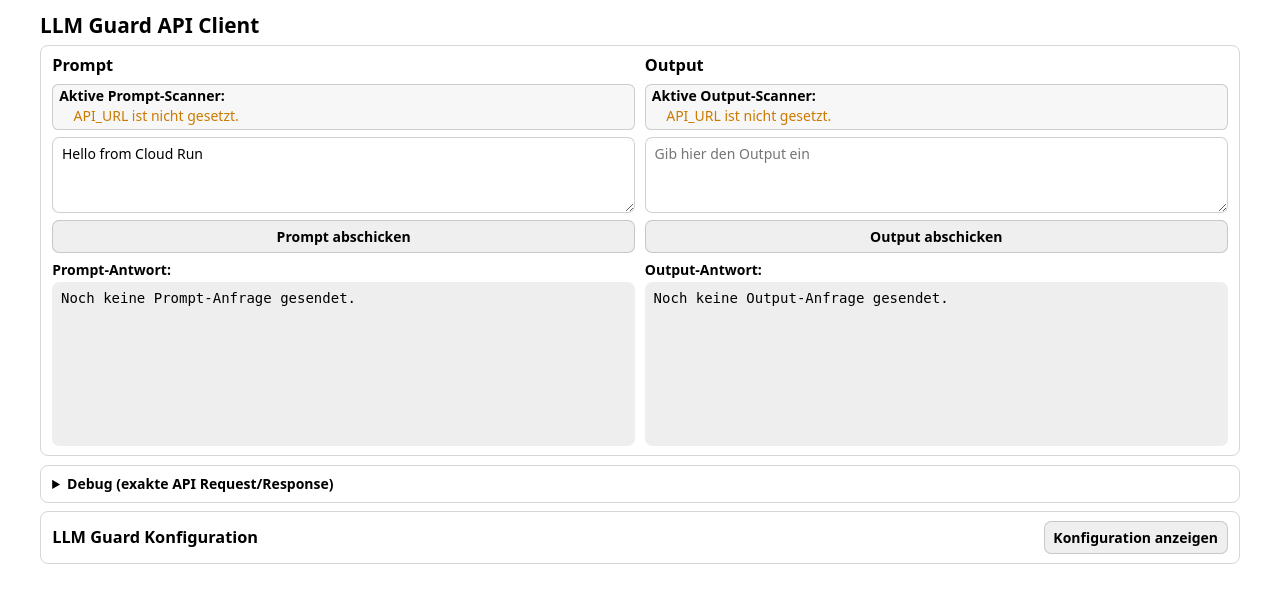
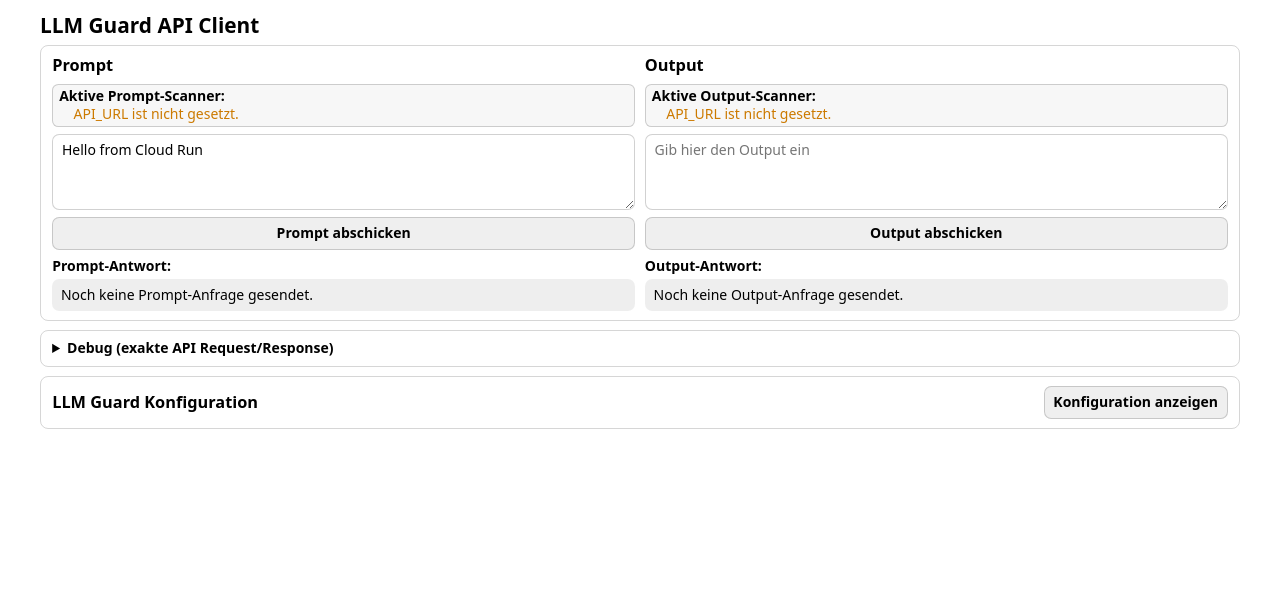
Before and after one commit to hw-avency/LLM-guard-test, a Flask app: page / in a window 1280 px wide. Shown: the top 603 px of the page. Run offline with Flask 3, Linux system fonts and the light colour scheme.

Commit message:
Fix whitespace and oversized scanner/result panels

```diff
--- a/templates/index.html
+++ b/templates/index.html
@@ -19,15 +19,16 @@
     .tab-button { opacity: .8; }
     .tab-button.active { opacity: 1; border-color: #2e8b57; }
     pre { white-space: pre-wrap; word-break: break-word; background: #0001; border-radius: .45rem; padding: .45rem .55rem; margin: .2rem 0 0; max-height: 240px; overflow: auto; }
+    .response-panel { white-space: normal; word-break: break-word; background: #0001; border-radius: .45rem; padding: .45rem .55rem; margin: .2rem 0 0; }
     .muted { opacity: .8; }
     .ok { color: #2e8b57; }
     .warn { color: #cc7a00; }
     .bad { color: #d23f3f; }
     details summary { cursor: pointer; font-weight: 600; }
     .result-grid { display: grid; gap: .4rem; }
-    .result-row { padding: .35rem .5rem; border: 1px solid #7775; border-radius: .4rem; background: #00000008; }
+    .result-row { padding: .28rem .45rem; border: 1px solid #7775; border-radius: .4rem; background: #00000008; }
     .result-row strong { display: inline-block; min-width: 220px; }
-    .scanner-status-row { display: flex; justify-content: space-between; align-items: baseline; gap: .75rem; flex-wrap: wrap; }
+    .scanner-status-row { display: flex; justify-content: space-between; align-items: center; gap: .4rem .75rem; flex-wrap: wrap; }
     .scanner-status-line { white-space: nowrap; }
     .compare-columns { display: grid; grid-template-columns: repeat(2, minmax(0, 1fr)); gap: .45rem; margin-top: .3rem; }
     .compare-column { border: 1px solid #7775; border-radius: .4rem; padding: .35rem .45rem; background: #00000008; }
@@ -42,9 +43,9 @@
     .dual-grid { display: grid; grid-template-columns: repeat(2, minmax(0, 1fr)); gap: .6rem; }
     .column-stack { align-content: start; }
     .column-stack pre { min-height: 150px; max-height: 210px; }
-    .scanner-panel { max-height: 92px; overflow-y: auto; border: 1px solid #7775; border-radius: .4rem; padding: 2px 6px; background: #00000008; }
-    .scanner-list { margin: 2px 0; padding-left: .9rem; }
-    .scanner-list li { margin: 0; }
+    .scanner-panel { max-height: 70px; overflow-y: auto; border: 1px solid #7775; border-radius: .4rem; padding: 2px 6px; background: #00000008; }
+    .scanner-list { margin: 1px 0; padding-left: .9rem; }
+    .scanner-list li { margin: 0; line-height: 1.2; }
     .scanner-list li { display: flex; align-items: center; gap: .4rem; }
     .scanner-list li.hit { background: #ffd7d766; border-radius: .25rem; }
     .scanner-list li.hit code { color: #b22f2f; font-weight: 700; }
@@ -74,7 +75,7 @@
         <button id="sendPrompt" type="button">Prompt abschicken</button>
         <div>
           <strong>Prompt-Antwort:</strong>
-          <pre id="promptResult">Noch keine Prompt-Anfrage gesendet.</pre>
+          <div id="promptResult" class="response-panel">Noch keine Prompt-Anfrage gesendet.</div>
         </div>
       </div>
 
@@ -90,7 +91,7 @@
         <button id="sendOutput" type="button">Output abschicken</button>
         <div>
           <strong>Output-Antwort:</strong>
-          <pre id="outputResult">Noch keine Output-Anfrage gesendet.</pre>
+          <div id="outputResult" class="response-panel">Noch keine Output-Anfrage gesendet.</div>
         </div>
       </div>
     </div>
```
